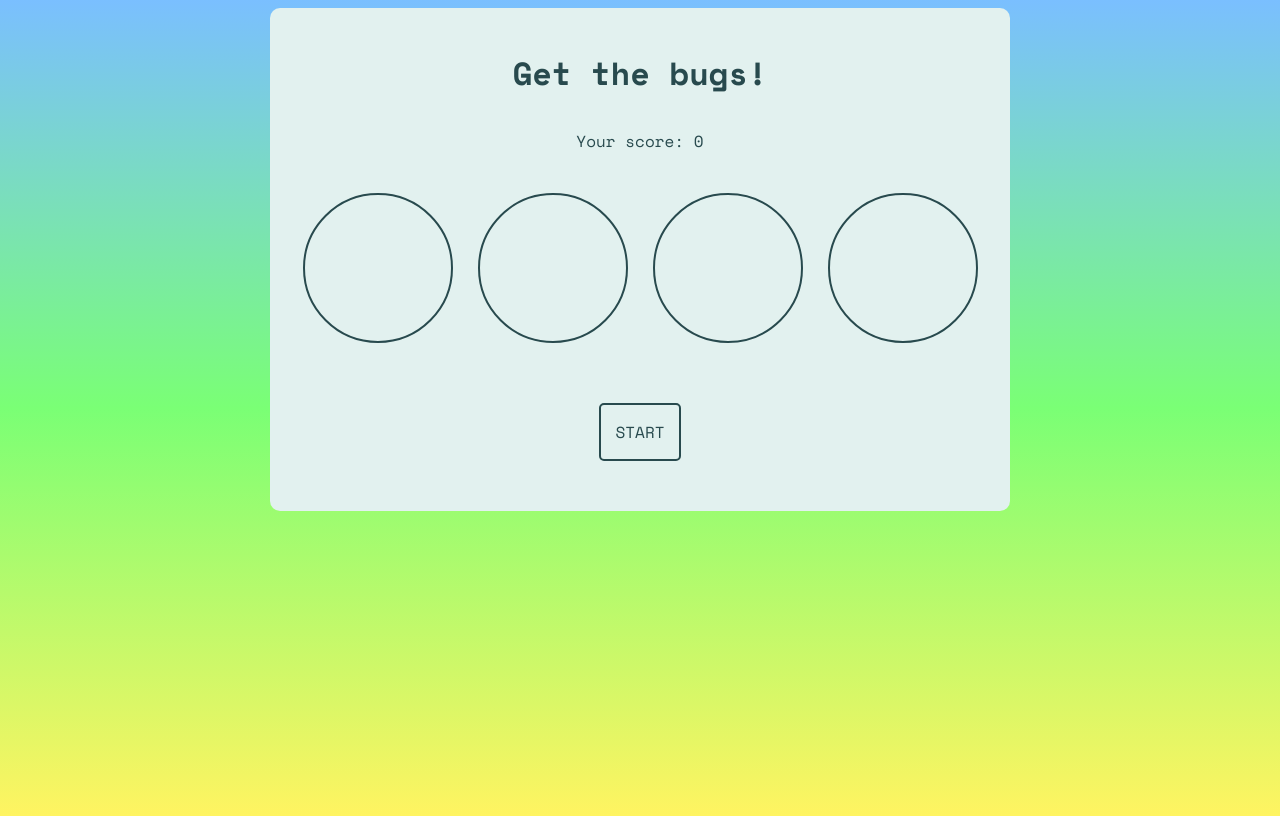
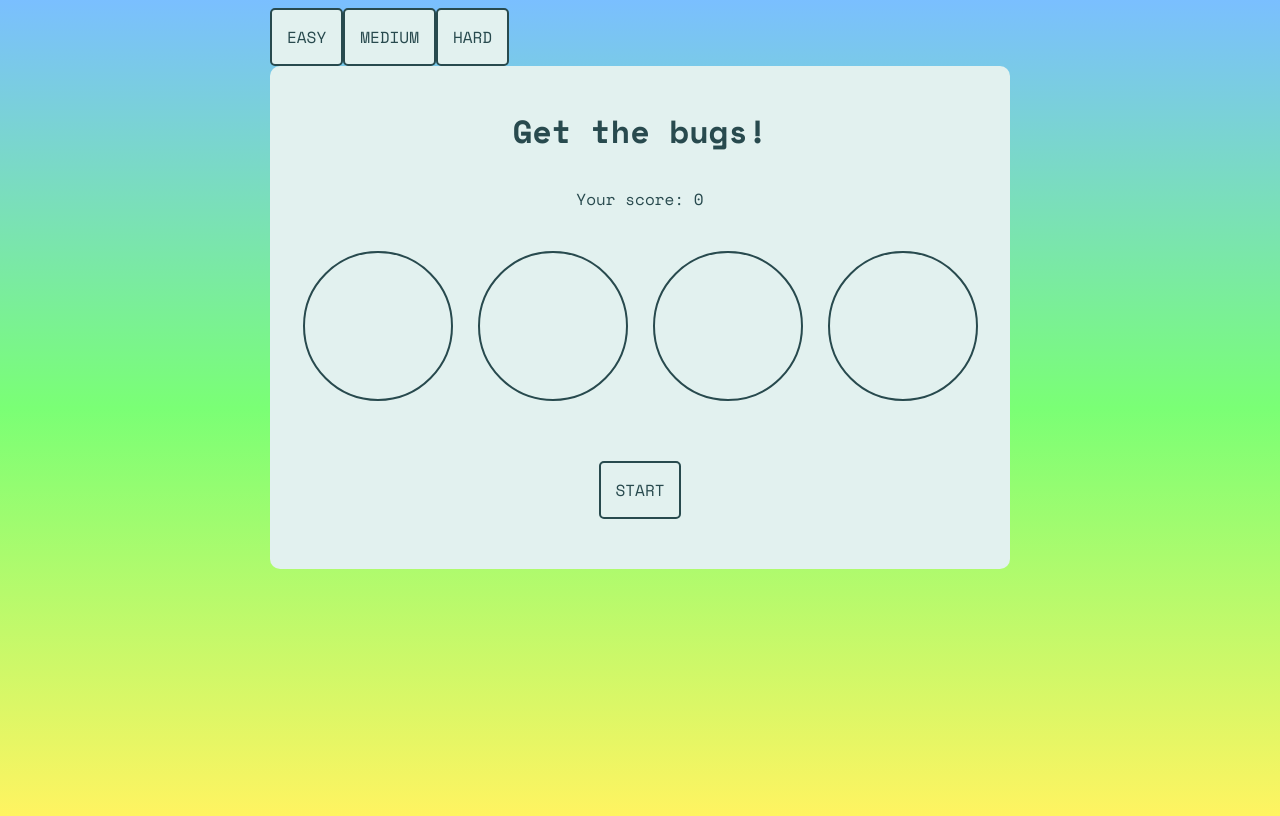
Before and after one commit to laurpe/speedgame-react, a React (Create React App) app: page / in a window 1280 px wide. Built offline with nearby package versions, Linux system fonts and the light colour scheme.

Commit message:
difficulty buttons component

```diff
--- a/src/App.js
+++ b/src/App.js
@@ -3,6 +3,7 @@ import Button from "./Components/Button";
 import Score from "./Components/Score";
 import Popup from "./Components/Popup";
 import Backdrop from "./Components/Backdrop";
+import Difficulty from "./Components/Difficulty";
 import { Component } from "react";
 
 class App extends Component {
@@ -74,9 +75,24 @@ class App extends Component {
         this.reloadGame();
     };
 
+    handleDifficulty = (difficulty) => {
+        console.log("handleDifficulty called, difficulty: ", difficulty);
+        switch (difficulty) {
+            case "easy":
+                break;
+            case "medium":
+                break;
+            case "hard":
+                break;
+            default:
+                break;
+        }
+    };
+
     render() {
         return (
             <div>
+                <Difficulty handleClick={this.handleDifficulty} />
                 <div className="container">
                     <header>
                         <h1>Get the bugs!</h1>
--- /dev/null
+++ b/src/Components/Difficulty.jsx
@@ -0,0 +1,13 @@
+import Button from "./Button";
+
+const Difficulty = ({ handleClick }) => {
+    return (
+        <div>
+            <Button handleClick={() => handleClick("easy")} title="Easy" />
+            <Button handleClick={() => handleClick("medium")} title="Medium" />
+            <Button handleClick={() => handleClick("hard")} title="Hard" />
+        </div>
+    );
+};
+
+export default Difficulty;
```
